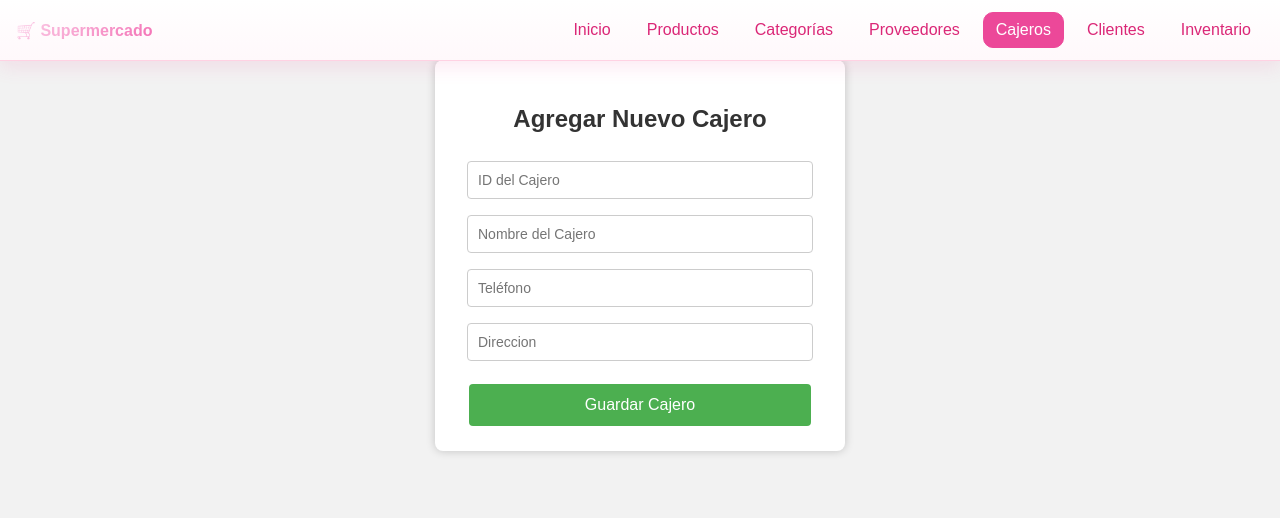
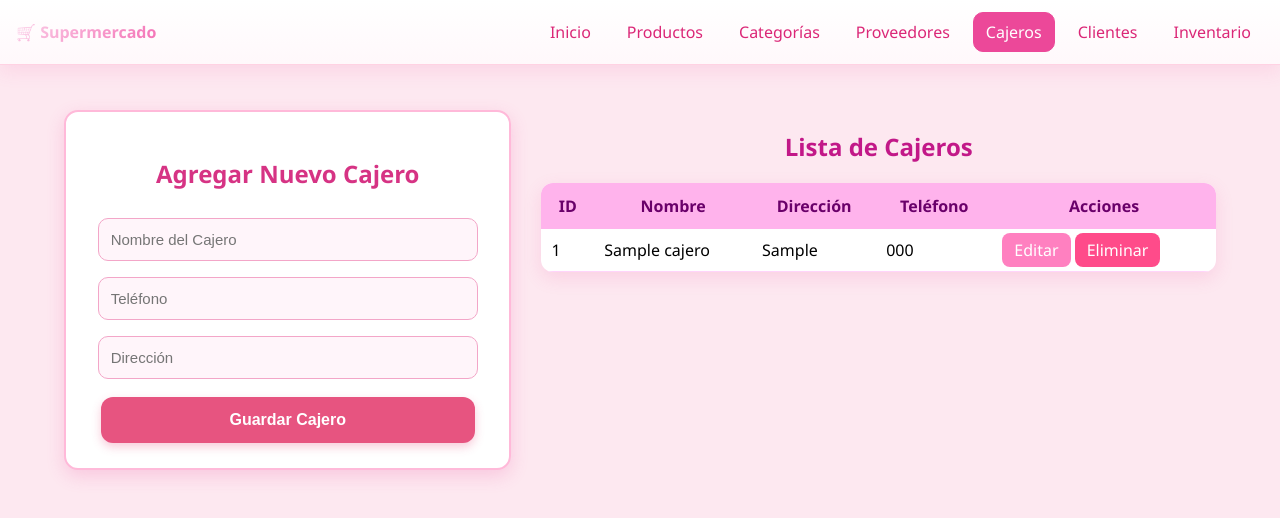
Before and after one commit to marinsara-03/Supermercado-BasesDeDatos, a PHP site: page /add_cajeros.php in a window 1280 px wide. Shown: the top 518 px of the page. Run offline with PHP 8.4, Linux system fonts and the light colour scheme; tables that the repository leaves empty or names only in its code hold one stand-in row (values such as "Sample post").

Commit message:
creando editar y elimar cajeros. (tengo error en esos)

```diff
--- a/add_cajeros.css
+++ b/add_cajeros.css
@@ -1,53 +1,118 @@
 body {
-    background: #f2f2f2;
-    font-family: Arial, Helvetica, sans-serif;
+    background: #fde8f0;
+    font-family: 'Segoe UI', sans-serif;
+    padding-top: 80px;
+    margin: 0;
 }
 
-.contenedor {
-    width: 360px;
-    margin: 60px auto;
+/* FLEX GENERAL */
+.contenedor-flex {
+    width: 90%;
+    margin: 30px auto;
+    display: flex;
+    gap: 30px;
+    align-items: flex-start;
+}
+
+/* FORMULARIO */
+.formulario {
+    width: 35%;
+    background: #fff;
     padding: 25px;
-    background: #ffffff;
-    border-radius: 8px;
-    box-shadow: 0px 0px 10px rgba(0,0,0,0.2);
+    border-radius: 14px;
+    border: 2px solid #ffb9d9;
+    box-shadow: 0 6px 18px rgba(236, 72, 153, 0.20);
     text-align: center;
 }
 
-h2 {
-    margin-bottom: 20px;
-    color: #333;
+.formulario h2 {
+    color: #d63384;
 }
 
 input[type="text"],
-input[type="number"],
-input[type="email"] {
+input[type="number"] {
     width: 90%;
-    padding: 10px;
+    padding: 12px;
     margin: 8px 0;
-    border: 1px solid #ccc;
-    border-radius: 4px;
-    font-size: 14px;
+    border-radius: 10px;
+    border: 1px solid #f3a6c8;
+    background: #fff5fa;
+    font-size: 15px;
 }
 
 input[type="submit"] {
     width: 95%;
-    background: #4CAF50;
+    background: #e75480;
     color: white;
-    padding: 12px;
-    margin-top: 15px;
+    padding: 14px;
     border: none;
-    border-radius: 4px;
+    margin-top: 10px;
+    border-radius: 12px;
     cursor: pointer;
-    transition: 0.2s;
     font-size: 16px;
+    font-weight: bold;
+    box-shadow: 0px 4px 10px rgba(231, 84, 128, 0.3);
 }
 
 input[type="submit"]:hover {
-    background: #45a049;
+    background: #d83264;
 }
 
-.mensaje {
-    margin-top: 15px;
-    font-weight: bold;
-    color: #333;
+/* TABLA */
+.tabla {
+    width: 60%;
 }
+
+.tabla h2 {
+    text-align: center;
+    color: #c21888;
+}
+
+table {
+    width: 100%;
+    border-collapse: collapse;
+    background: white;
+    border-radius: 12px;
+    overflow: hidden;
+    box-shadow: 0 6px 18px rgba(236, 72, 153, 0.15);
+}
+
+th {
+    background: #ffb3ec;
+    color: #6a006a;
+    padding: 12px;
+}
+
+td {
+    padding: 10px;
+    border-bottom: 1px solid #ffd4fa;
+}
+
+tr:hover {
+    background: #fff0fb;
+}
+
+/* BOTONES ACCIONES */
+.btn-editar {
+    background: #ff80c0;
+    color: white;
+    padding: 6px 12px;
+    border-radius: 8px;
+    text-decoration: none;
+}
+
+.btn-eliminar {
+    background: #ff4b8a;
+    color: white;
+    padding: 6px 12px;
+    border-radius: 8px;
+    text-decoration: none;
+}
+
+.btn-editar:hover {
+    background: #e75cae;
+}
+
+.btn-eliminar:hover {
+    background: #d63a72;
+}
--- a/add_cajeros.php
+++ b/add_cajeros.php
@@ -13,42 +13,51 @@ if ($conexion->connect_error) {
 $mensaje = "";
 
 if ($_SERVER["REQUEST_METHOD"] == "POST") {
-    $id_cajero = $_POST['id_cajero'];
+
     $nom_cajero = $_POST['nom_cajero'];
     $tel_cajero = $_POST['tel_cajero'];
     $dir_cajero = $_POST['dir_cajero'];
 
-    if (!empty($id_cajero) && !empty($nom_cajero) && !empty($tel_cajero) && !empty(dir_cajero)) {
-        $sql = "INSERT INTO cajeros (id_cajero, nom_cajero, tel_cajero, dir_cajero)
-                VALUES ('$id_cajero', '$nom_cajero', '$tel_cajero', '$dir_cajero')";
+    // VALIDACIÓN CORRECTA
+    if (!empty($nom_cajero) && !empty($tel_cajero) && !empty($dir_cajero)) {
+
+        // INSERT CORRECTO SEGÚN TU BASE DE DATOS
+        $sql = "INSERT INTO cajeros (nom_caj, dir_caj, tel_caj)
+                VALUES ('$nom_cajero', '$dir_cajero', '$tel_cajero')";
 
         if ($conexion->query($sql) === TRUE) {
             $mensaje = "✅ Cajero agregado exitosamente.";
         } else {
             $mensaje = "❌ Error al agregar cajero: " . $conexion->error;
         }
+
     } else {
         $mensaje = "⚠️ Por favor completa todos los campos.";
     }
 }
+$cajeros = $conexion->query("SELECT * FROM cajeros ORDER BY ide_caj ASC");
+
 ?>
 <!DOCTYPE html>
 <html lang="es">
 <head>
     <meta charset="UTF-8">
     <link rel="stylesheet" href="add_cajeros.css">
-    <title>Agregar Cajero</title>
+    <title>Cajero</title>
 </head>
 <body>
     <?php include __DIR__ . '/menu.php'; ?>
-    <div class="contenedor">
+
+<div class="contenedor-flex">
+
+    <!-- FORMULARIO -->
+    <div class="formulario">
         <h2>Agregar Nuevo Cajero</h2>
 
-        <form method="POST" action="">
-            <input type="text" name="id_cajero" placeholder="ID del Cajero" maxlength="10"><br>
-            <input type="text" name="nom_cajero" placeholder="Nombre del Cajero" maxlength="30"><br>
-            <input type="text" name="tel_cajero" placeholder="Teléfono" maxlength="10"><br>
-            <input type="text" name="dir_cajero" placeholder="Direccion" maxlength="10">
+        <form method="POST">
+            <input type="text" name="nom_cajero" placeholder="Nombre del Cajero"><br>
+            <input type="text" name="tel_cajero" placeholder="Teléfono"><br>
+            <input type="text" name="dir_cajero" placeholder="Dirección">
 
             <input type="submit" value="Guardar Cajero">
         </form>
@@ -58,5 +67,43 @@ if ($_SERVER["REQUEST_METHOD"] == "POST") {
         <?php endif; ?>
     </div>
 
+    <!-- TABLA -->
+    <div class="tabla">
+        <h2>Lista de Cajeros</h2>
+
+        <table>
+            <tr>
+                <th>ID</th>
+                <th>Nombre</th>
+                <th>Dirección</th>
+                <th>Teléfono</th>
+                <th>Acciones</th>
+            </tr>
+
+            <?php
+            if ($cajeros->num_rows > 0) {
+                while ($c = $cajeros->fetch_assoc()) {
+                    echo "
+                    <tr>
+                        <td>{$c['ide_caj']}</td>
+                        <td>{$c['nom_caj']}</td>
+                        <td>{$c['dir_caj']}</td>
+                        <td>{$c['tel_caj']}</td>
+
+                        <td>
+                            <a href='editar_cajeros.php?id={$c['ide_caj']}' class='btn-editar'>Editar</a>
+                            <a href='eliminar_cajero.php?id={$c['ide_caj']}' class='btn-eliminar' onclick='return confirm(\"¿Eliminar este cajero?\")'>Eliminar</a>
+                        </td>
+                    </tr>";
+                }
+            } else {
+                echo "<tr><td colspan='5'>No hay cajeros registrados.</td></tr>";
+            }
+            ?>
+        </table>
+    </div>
+
+</div>
+
 </body>
 </html>
```
Also changed, not shown: add_detalle_prod.css (+27 -0 lines), add_detalle_prod.php (+23 -0 lines), editar_cajeros.php (added, +60 -0 lines), eliminar_cajero.php (added, +46 -0 lines).
